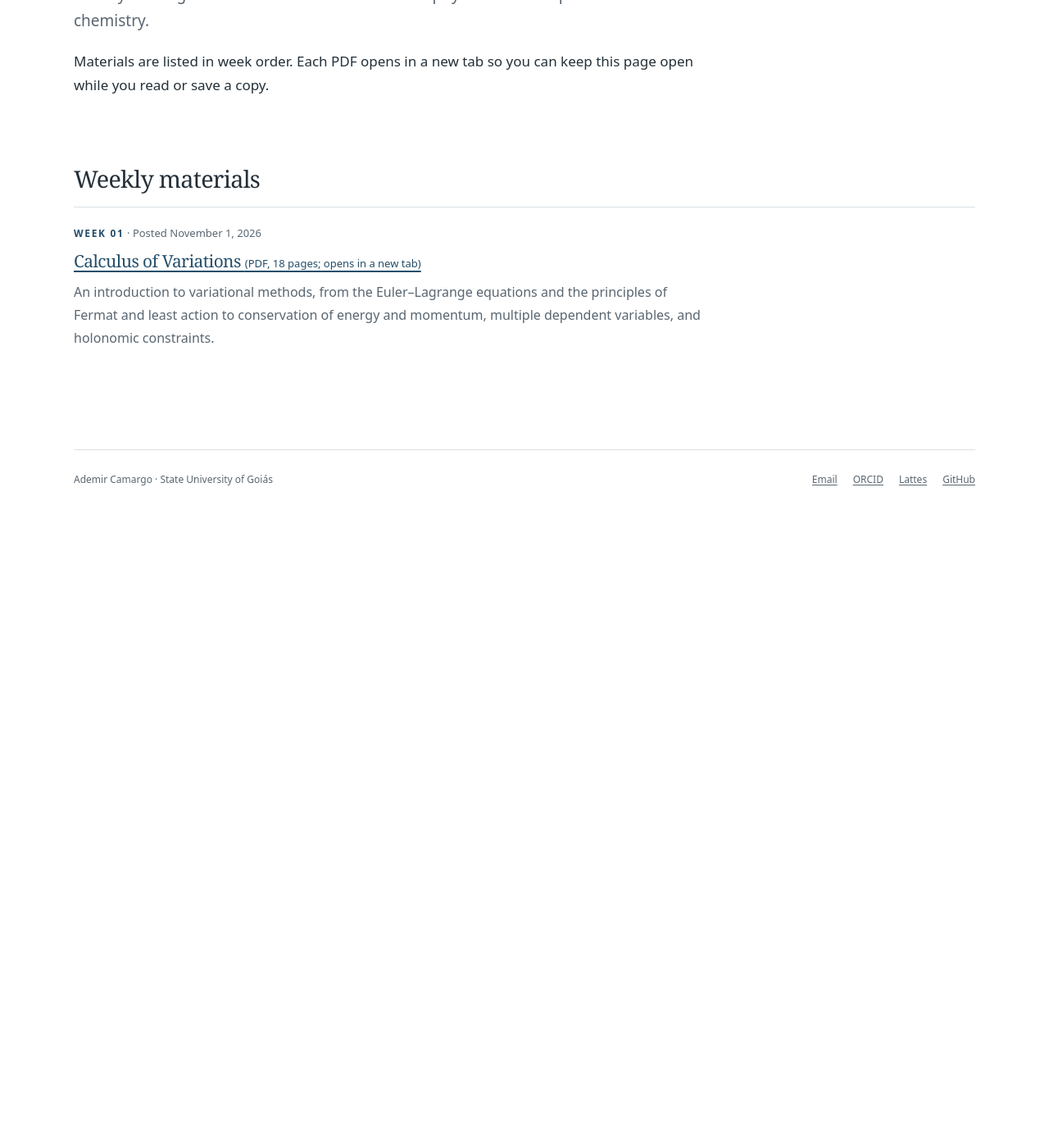
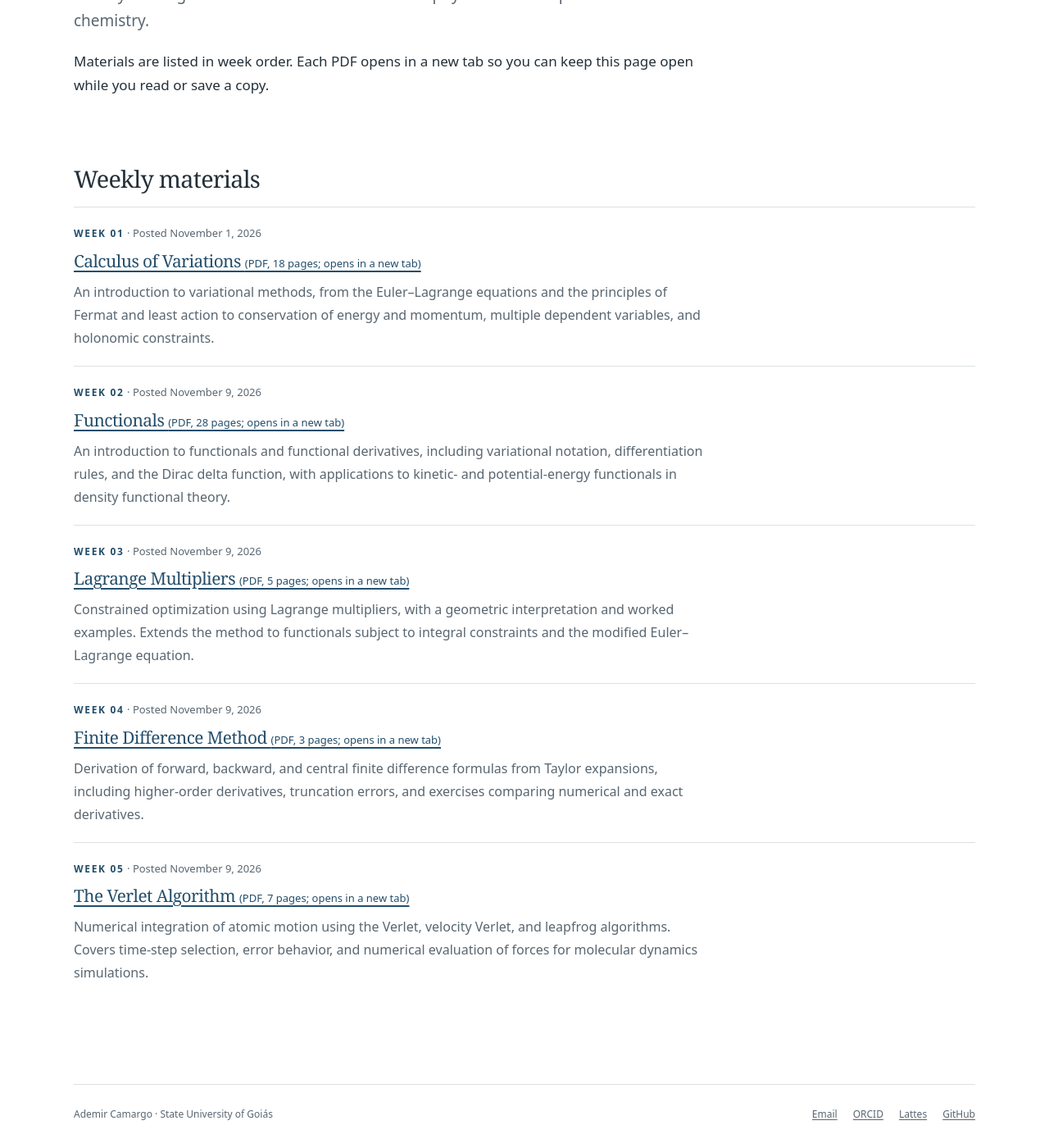
Before and after one commit to AdemirCamargo57/myWebPage, a Jekyll site: the page built from teaching.html, in a window 1280 px wide and 1400 px high, scrolled down 380 px. Shown: the whole window at 82% size. Built offline with Jekyll 4.4.1, drawn with Linux system fonts in a browser that asks for light colours; before the commit the page ends 1010 px from its top, so only the background shows below that.

Commit message:
Publishing CAP_I_B_EN.pdf, CAP_I_C_EN.pdf,CAP_I_D_EN.pdf, and CAP_I_E_EN.pdf files

```diff
--- a/_config.yml
+++ b/_config.yml
@@ -14,6 +14,7 @@ defaults:
     values:
       layout: default
 exclude:
+  - AGENTS.md
   - tools
   - working
   - README.md
--- a/_data/teaching_materials.yml
+++ b/_data/teaching_materials.yml
@@ -9,3 +9,39 @@
     An introduction to variational methods, from the Euler–Lagrange equations
     and the principles of Fermat and least action to conservation of energy
     and momentum, multiple dependent variables, and holonomic constraints.
+- week: 2
+  title: Functionals
+  date: 2026-11-09
+  pdf: /assets/teaching/CAP_I_B_EN.pdf
+  pages: 28
+  description: >-
+    An introduction to functionals and functional derivatives, including
+    variational notation, differentiation rules, and the Dirac delta function,
+    with applications to kinetic- and potential-energy functionals in density functional theory.
+- week: 3
+  title: Lagrange Multipliers
+  date: 2026-11-09
+  pdf: /assets/teaching/CAP_I_C_EN.pdf
+  pages: 5
+  description: >-
+    Constrained optimization using Lagrange multipliers, with a geometric
+    interpretation and worked examples. Extends the method to functionals
+    subject to integral constraints and the modified Euler–Lagrange equation.
+- week: 4
+  title: Finite Difference Method
+  date: 2026-11-09
+  pdf: /assets/teaching/CAP_I_D_EN.pdf
+  pages: 3
+  description: >-
+    Derivation of forward, backward, and central finite difference formulas
+    from Taylor expansions, including higher-order derivatives, truncation
+    errors, and exercises comparing numerical and exact derivatives.
+- week: 5
+  title: The Verlet Algorithm
+  date: 2026-11-09
+  pdf: /assets/teaching/CAP_I_E_EN.pdf
+  pages: 7
+  description: >-
+    Numerical integration of atomic motion using the Verlet, velocity Verlet,
+    and leapfrog algorithms. Covers time-step selection, error behavior,
+    and numerical evaluation of forces for molecular dynamics simulations.
--- a/tools/package_site.py
+++ b/tools/package_site.py
@@ -3,7 +3,7 @@ from pathlib import Path
 from zipfile import ZipFile,ZIP_DEFLATED
 root=Path(__file__).resolve().parents[1]
 out=root/'output';out.mkdir(exist_ok=True)
-source_names=['_config.yml','.gitignore','Gemfile','README.md','CONTENT_STATUS.md','index.html','404.html','about.md','contact.md','group.md','research.md','publications.html','teaching.html']
+source_names=['_config.yml','.gitignore','Gemfile','README.md','CONTENT_STATUS.md','AGENTS.md','index.html','404.html','about.md','contact.md','group.md','research.md','publications.html','teaching.html']
 source_files=[root/n for n in source_names]
 for folder in ['_data','_layouts','.github','assets']:
     source_files.extend(p for p in (root/folder).rglob('*') if p.is_file())
```
Also changed, not shown: AGENTS.md (added, +138 -0 lines), 4 other files.
